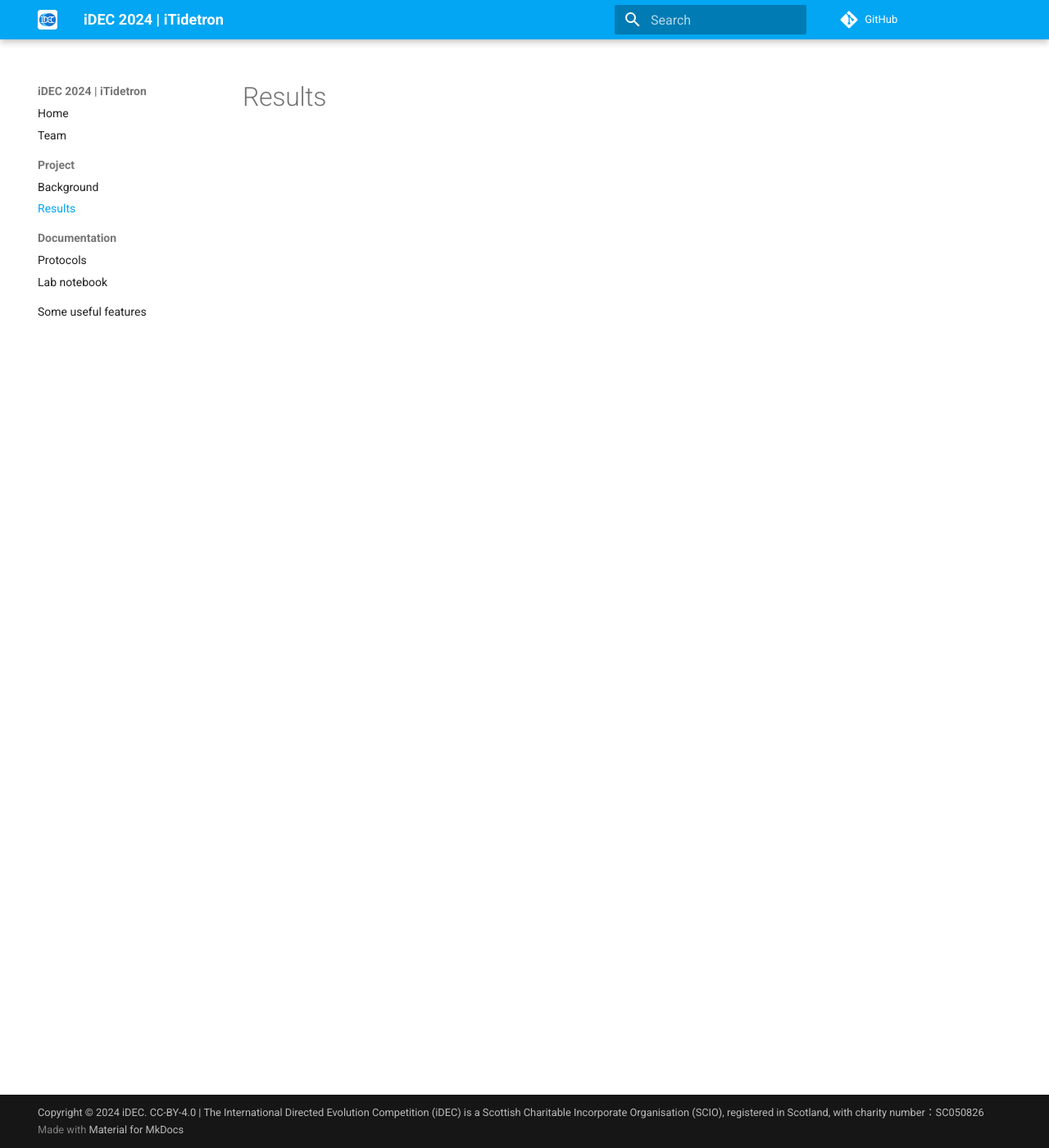
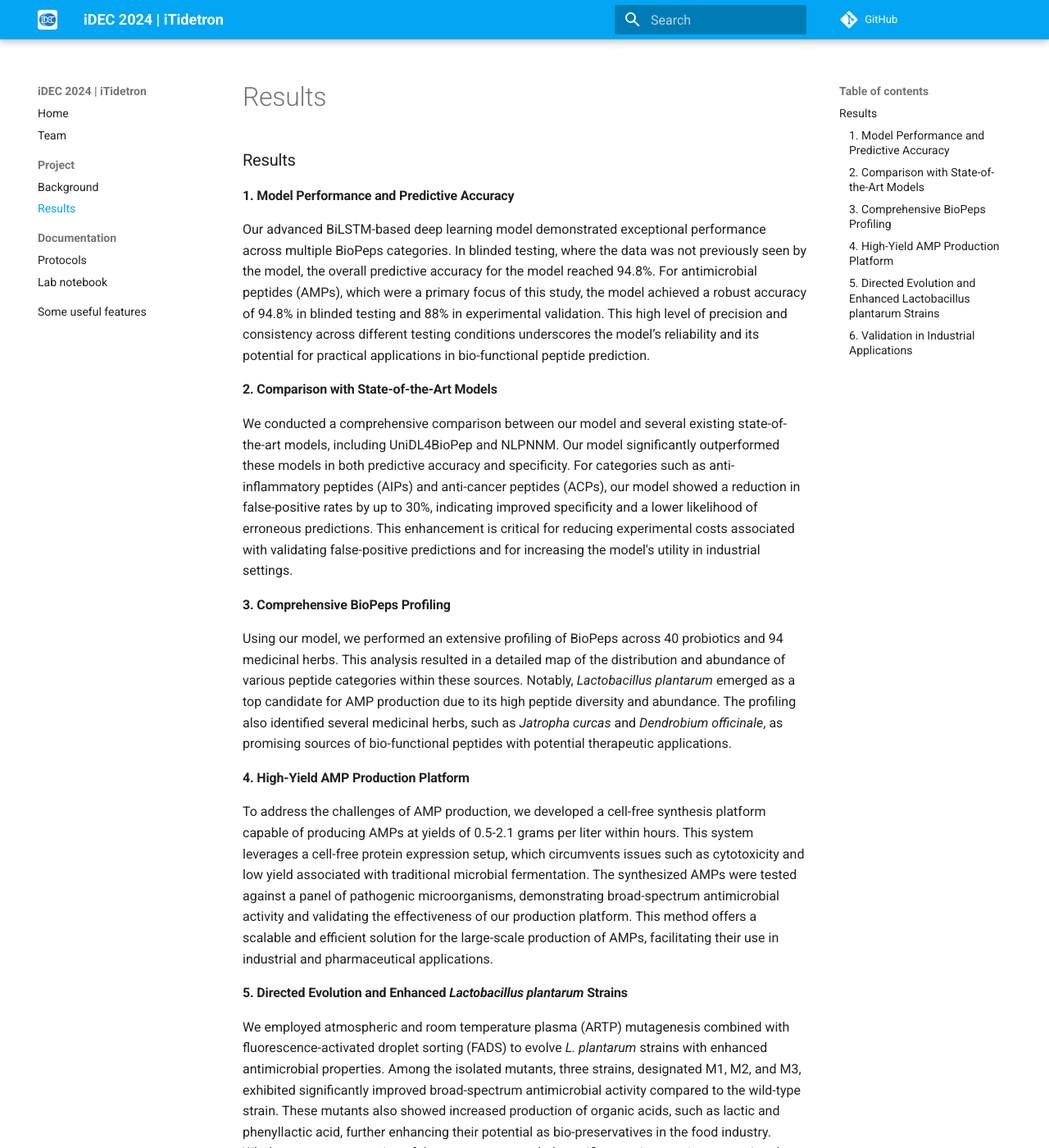
Before and after one commit to idec-teams/2024_iTidetron, an MkDocs documentation site: the page built from docs/project/results.md, in a window 1280 px wide and 1400 px high. Shown: the whole window at 82% size. Built offline with MkDocs 1.6.1 and Material for MkDocs 9.7.7, drawn with Linux system fonts in a browser that asks for light colours; comment, search, counter and statistics services are not loaded; some of the changed text lies outside the part shown.

Commit message:
Update results.md

```diff
--- a/docs/project/results.md
+++ b/docs/project/results.md
@@ -1 +1,29 @@
 # Results
+
+### Results
+
+#### 1. **Model Performance and Predictive Accuracy**
+
+Our advanced BiLSTM-based deep learning model demonstrated exceptional performance across multiple BioPeps categories. In blinded testing, where the data was not previously seen by the model, the overall predictive accuracy for the model reached 94.8%. For antimicrobial peptides (AMPs), which were a primary focus of this study, the model achieved a robust accuracy of 94.8% in blinded testing and 88% in experimental validation. This high level of precision and consistency across different testing conditions underscores the model’s reliability and its potential for practical applications in bio-functional peptide prediction.
+
+#### 2. **Comparison with State-of-the-Art Models**
+
+We conducted a comprehensive comparison between our model and several existing state-of-the-art models, including UniDL4BioPep and NLPNNM. Our model significantly outperformed these models in both predictive accuracy and specificity. For categories such as anti-inflammatory peptides (AIPs) and anti-cancer peptides (ACPs), our model showed a reduction in false-positive rates by up to 30%, indicating improved specificity and a lower likelihood of erroneous predictions. This enhancement is critical for reducing experimental costs associated with validating false-positive predictions and for increasing the model's utility in industrial settings.
+
+#### 3. **Comprehensive BioPeps Profiling**
+
+Using our model, we performed an extensive profiling of BioPeps across 40 probiotics and 94 medicinal herbs. This analysis resulted in a detailed map of the distribution and abundance of various peptide categories within these sources. Notably, *Lactobacillus plantarum* emerged as a top candidate for AMP production due to its high peptide diversity and abundance. The profiling also identified several medicinal herbs, such as *Jatropha curcas* and *Dendrobium officinale*, as promising sources of bio-functional peptides with potential therapeutic applications.
+
+#### 4. **High-Yield AMP Production Platform**
+
+To address the challenges of AMP production, we developed a cell-free synthesis platform capable of producing AMPs at yields of 0.5-2.1 grams per liter within hours. This system leverages a cell-free protein expression setup, which circumvents issues such as cytotoxicity and low yield associated with traditional microbial fermentation. The synthesized AMPs were tested against a panel of pathogenic microorganisms, demonstrating broad-spectrum antimicrobial activity and validating the effectiveness of our production platform. This method offers a scalable and efficient solution for the large-scale production of AMPs, facilitating their use in industrial and pharmaceutical applications.
+
+#### 5. **Directed Evolution and Enhanced *Lactobacillus plantarum* Strains**
+
+We employed atmospheric and room temperature plasma (ARTP) mutagenesis combined with fluorescence-activated droplet sorting (FADS) to evolve *L. plantarum* strains with enhanced antimicrobial properties. Among the isolated mutants, three strains, designated M1, M2, and M3, exhibited significantly improved broad-spectrum antimicrobial activity compared to the wild-type strain. These mutants also showed increased production of organic acids, such as lactic and phenyllactic acid, further enhancing their potential as bio-preservatives in the food industry. Whole-genome sequencing of these mutants revealed specific genetic mutations associated with the enhanced phenotypes, providing insights into the molecular basis of their improved functionalities.
+
+#### 6. **Validation in Industrial Applications**
+
+The enhanced *L. plantarum* strains were tested in various food matrices, including soy sauce, coconut juice, bread, and lean meats, to evaluate their effectiveness as bio-preservatives. The results showed a significant reduction in spoilage microorganisms and pathogenic bacteria, extending the shelf life of these products without altering their sensory qualities. In pharmaceutical applications, the cell-free synthesized AMPs demonstrated potent antimicrobial activity against multidrug-resistant bacterial strains, suggesting their potential as novel therapeutic agents. These findings highlight the broad applicability of our research outcomes in real-world scenarios.
+
+Overall, the results of our study demonstrate the power of combining advanced computational modeling with innovative experimental techniques to discover and produce bio-functional peptides with high industrial relevance. This integrated approach has the potential to transform the way bio-functional peptides are identified, synthesized, and utilized across various sectors.
```
